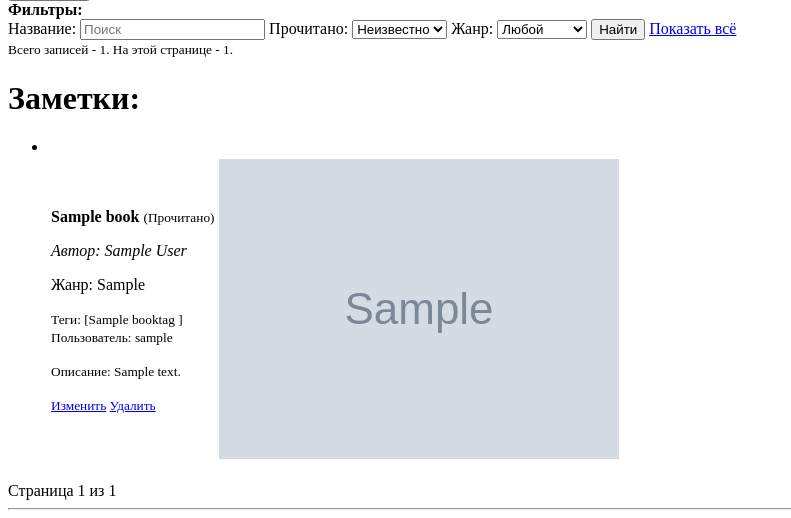
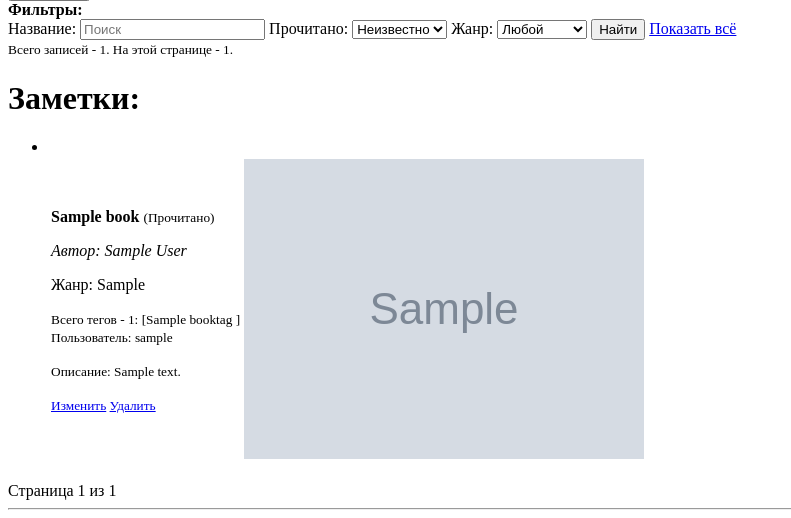
Before and after one commit to IVIaximushka/django-base, a Django app: page / in a window 1280 px wide. Shown: the part 504-1022 px from the top of the page, without its empty margins (0-791 px from the left). Run offline with Django 4.2, Linux system fonts and the light colour scheme; a user stored in the database is signed in; tables that the repository leaves empty hold one stand-in row (values such as "Sample post"); grey boxes marked "Sample" are stand-in pictures.

Commit message:
+ annotate tags count

```diff
--- a/web/templates/web/main.html
+++ b/web/templates/web/main.html
@@ -42,7 +42,7 @@
                                 <p>Жанр: {{ book_note.genre }}</p>
                                 <small>
                                     {% if book_note.tags.all %}
-                                        Теги:
+                                        Всего тегов - {{ book_note.tags_count }}:
                                         [{% for tag in book_note.tags.all %}{{ tag.title }} {% endfor %}]<br>
                                     {% endif %}
                                     Пользователь: {{ book_note.user.username }}
--- a/web/views.py
+++ b/web/views.py
@@ -1,5 +1,6 @@
 from django.contrib.auth.decorators import login_required
 from django.core.paginator import Paginator
+from django.db.models import Count
 from django.shortcuts import render, redirect, get_object_or_404
 from django.contrib.auth import get_user_model, authenticate, login, logout
 
@@ -29,7 +30,9 @@ def main_view(request):
         book_notes = book_notes.filter(genre=filters['genres'])
 
     total_count = book_notes.count()
-    book_notes = book_notes.prefetch_related('tags').select_related('user')
+    book_notes = book_notes.prefetch_related('tags').select_related('user').annotate(
+        tags_count=Count('tags')
+    )
     page_number = request.GET.get('page', 1)
     paginator = Paginator(book_notes, per_page=6000)
     return render(request, 'web/main.html', {
```
